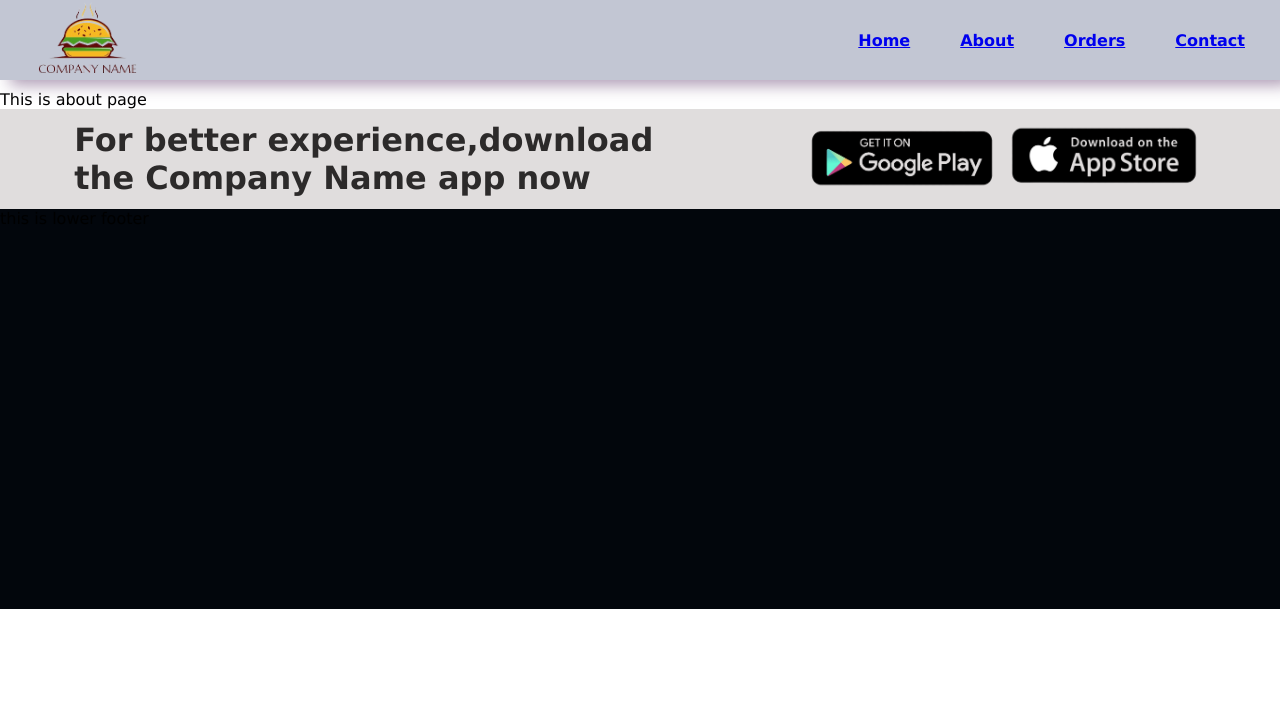
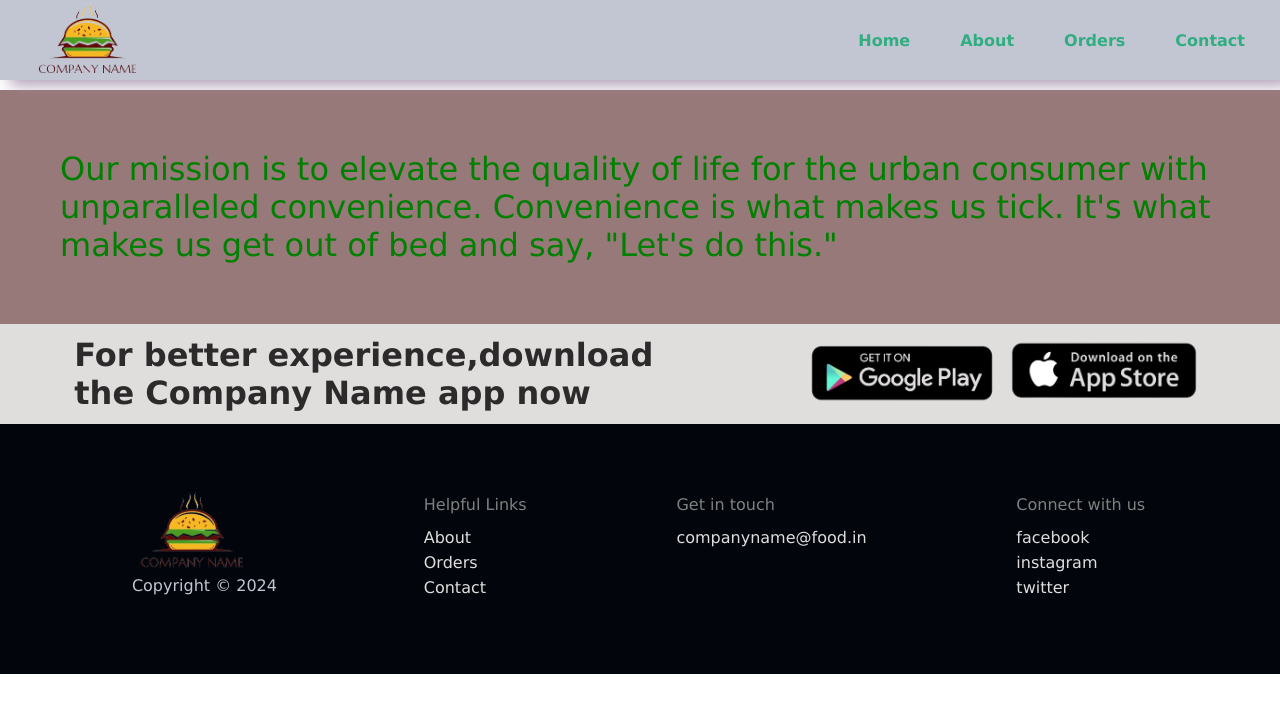
Before and after one commit to ramprataptomar/food-ordering-app, a React (Vite) app: page /about in a window 1280 px wide. Shown: the top 712 px of the page. Built offline with nearby package versions, Linux system fonts and the light colour scheme.

Commit message:
completed rouutes and implement lazy loading on routes

```diff
--- a/src/App.js
+++ b/src/App.js
@@ -1,13 +1,16 @@
-import React from "react";
+import React, {lazy, Suspense} from "react";
 import ReactDOM from "react-dom/client";
 import Header from "./components/Header";
 import Body from "./components/Body";
 import Footer from "./components/Footer";
 import {createBrowserRouter, Outlet, RouterProvider} from "react-router-dom";
-import About from "./components/About";
+// import About from "./components/About";
 import Error from "./components/Error";
+import Orders from "./components/Orders";
+import Contact from "./components/Contact";
+import RestaurantMenu from "./components/RestaurantMenu";
 
-
+const About = lazy(() => import("./components/About"))
 const AppLayout = () => {
     return(
         <div className="app-container">
@@ -35,7 +38,21 @@ const appRouter = createBrowserRouter([
             },
             {
                 path: "/about",
-                element: <About/>,
+                element: <Suspense fallback={<h1>Loading...</h1>}>
+                            <About/>
+                         </Suspense>,
+            },
+            {
+                path: "/orders",
+                element: <Orders/>,
+            },
+            {
+                path: "/contact",
+                element: <Contact/>,
+            },
+            {
+                path: "/restaurant/:resId",
+                element: <RestaurantMenu/>
             }
         ],
         errorElement: <Error/>,
--- a/src/components/About.js
+++ b/src/components/About.js
@@ -1,7 +1,7 @@
 const About = () => {
     return (
-        <div>
-            This is about page
+        <div className="about-lines">
+            Our mission is to elevate the quality of life for the urban consumer with unparalleled convenience. Convenience is what makes us tick. It's what makes us get out of bed and say, "Let's do this."
         </div>
     )
 }
--- a/src/components/Body.js
+++ b/src/components/Body.js
@@ -2,6 +2,10 @@ import RestaurantCard from "./RestaurantCard";
 import {restaurantsDataList} from '../utils/restaurantsData';
 import {useEffect, useState} from "react";
 import {MENU_URL} from "../utils/constants";
+import {Link} from "react-router-dom";
+import Shimmer from "./Shimmer";
+import RestaurantMenu from "./RestaurantMenu";
+
 
 function Body() {
 
@@ -18,7 +22,14 @@ function Body() {
         const json = await data.json();
         setRestaurantList(json?.data?.cards[1]?.card?.card?.gridElements?.infoWithStyle?.restaurants)
         setFilteredList(json?.data?.cards[1]?.card?.card?.gridElements?.infoWithStyle?.restaurants)
+        {
+            console.log(restaurantList);
+            <RestaurantMenu key={restaurantList} menu={restaurantList}/>
+        }
     }
+
+    if(restaurantList == null)
+        return <Shimmer/>;
 
     return (
         <div className="body-container">
@@ -27,7 +38,7 @@ function Body() {
                     <input
                         className="body-filter-btn"
                         type="text"
-                        placeholder="Search your food corner"
+                        placeholder="Search your food"
                         value={searchText}
                         onChange={(e) => {
                             setSearchText(e.target.value);
@@ -56,7 +67,7 @@ function Body() {
             <div className="restaurant-container">
                 {
                     filteredList?.map((restaurant) => (
-                        <RestaurantCard key={restaurant.info.id} restaurantsDataList={restaurant.info}/>
+                        <Link to={"/restaurant/"+restaurant.info.id}><RestaurantCard key={restaurant.info.id} restaurantsDataList={restaurant.info}/></Link>
                     ))
                 }
             </div>
--- /dev/null
+++ b/src/components/Contact.js
@@ -0,0 +1,14 @@
+function Contact() {
+    return (
+        <div className="contact">
+            <div className="contact-left">Have any query ?</div>
+            <div className="contact-right">
+                <textarea placeholder="Ask anything"></textarea>
+                <input type="email" placeholder="Enter your mail"/>
+                <button>Send</button>
+            </div>
+        </div>
+    )
+}
+
+export default Contact;
--- a/src/components/Footer.js
+++ b/src/components/Footer.js
@@ -1,5 +1,7 @@
 import GOOGLE_PLAY from "../../assets/google-play.png";
 import PLAY_STORE from "../../assets/play-store.png";
+import {Link} from "react-router-dom";
+import {LOGO_URL} from '../utils/constants';
 export default function Footer() {
     return (
         <div className="footer">
@@ -12,7 +14,28 @@ export default function Footer() {
             </div>
 
             <div className="lower-footer">
-                    this is lower footer
+                <div className="lower-footer-content">
+                    <div>
+                        <img className="footer-img" src={LOGO_URL} alt="logo"/>
+                        <span className="copyright">Copyright&nbsp;&copy;&nbsp;2024</span>
+                    </div>
+                    <div className="links1">
+                        <div className="links-title">Helpful Links</div>
+                        <div><Link to="/">About</Link></div>
+                        <div><Link to="/">Orders</Link></div>
+                        <div><Link to="/">Contact</Link></div>
+                    </div>
+                    <div className="links1">
+                        <div className="links-title">Get in touch</div>
+                        <div><Link to="/">companyname@food.in</Link></div>
+                    </div>
+                    <div className="links1">
+                        <div className="links-title">Connect with us</div>
+                        <div><Link to="/">facebook</Link></div>
+                        <div><Link to="/">instagram</Link></div>
+                        <div><Link to="/">twitter</Link></div>
+                    </div>
+                </div>
             </div>
 
         </div>
--- a/src/components/Header.js
+++ b/src/components/Header.js
@@ -7,12 +7,10 @@ function Header() {
                 <img className="logo" src={LOGO_URL} alt="web-logo"/>
             </div>
             <div className="nav-items-container">
-                <ul>
-                    <li><Link to="/">Home</Link></li>
-                    <li><Link to="/about">About</Link></li>
-                    <li><Link to="/orders">Orders</Link></li>
-                    <li><Link to="/contact">Contact</Link></li>
-                </ul>
+                    <div><Link to="/">Home</Link></div>
+                    <div><Link to="/about">About</Link></div>
+                    <div><Link to="/orders">Orders</Link></div>
+                    <div><Link to="/contact">Contact</Link></div>
             </div>
         </div>
     );
--- /dev/null
+++ b/src/components/Orders.js
@@ -0,0 +1,14 @@
+import {Link} from "react-router-dom";
+
+function Orders() {
+    return (
+        <div className="empty-cart">
+            <img className="cart-img" src="https://media-assets.swiggy.com/swiggy/image/upload/fl_lossy,f_auto,q_auto/2xempty_cart_yfxml0" alt="empty-cart"/>
+            <div className="cart-title">Your Cart is Empty</div>
+
+            <Link to={"/"}><div className="cart-button">Order Something</div></Link>
+        </div>
+    )
+}
+
+export default Orders;
--- a/src/components/RestaurantCard.js
+++ b/src/components/RestaurantCard.js
@@ -1,7 +1,10 @@
 import {CDN_URL} from "../utils/constants";
+import {Link} from "react-router-dom";
+import RestaurantMenu from "./RestaurantMenu";
 
 function RestaurantCard(props) {
     const {name, cloudinaryImageId, costForTwo, avgRating, locality, areaName} = props.restaurantsDataList;
+
     return (
         <div className="restaurant-card">
             <img className="restaurant-card-image" src={CDN_URL+cloudinaryImageId} alt="Food Image"/>
--- /dev/null
+++ b/src/components/RestaurantMenu.js
@@ -0,0 +1,13 @@
+import {useEffect, useState} from "react";
+import {MENU_URL} from "../utils/constants.js"
+
+function RestaurantMenu(props) {
+    console.log(props);
+    return (
+        <div>
+            <h1></h1>
+        </div>
+    )
+}
+
+export default RestaurantMenu;
--- /dev/null
+++ b/src/components/Shimmer.js
@@ -0,0 +1,9 @@
+const Shimmer = () => {
+    return(
+        <div>
+            Loading...
+        </div>
+    )
+}
+
+export default Shimmer;
--- a/src/utils/constants.js
+++ b/src/utils/constants.js
@@ -1,5 +1,5 @@
 import logo from '../../assets/logo.png';
-export const LOGO_URL = logo;//"https://encrypted-tbn0.gstatic.com/images?q=tbn:ANd9GcQdaMYtVi9_tfNcpsbGGseU6ehYgV9UeU3h7A&usqp=CAU";
+export const LOGO_URL = logo;
 
 export const CDN_URL = "https://res.cloudinary.com/swiggy/image/upload/fl_lossy,f_auto,q_auto,w_508,h_320,c_fill/";
 
--- a/style.css
+++ b/style.css
@@ -19,7 +19,6 @@
     left: 0;
     z-index: 1;
     box-shadow:  10px 5px 15px rgba(158, 136, 166, 0.85);
-
 }
 .logo {
     width: 115px;
@@ -28,18 +27,20 @@
 .logo:hover{
     cursor: pointer;
 }
-.nav-items-container > ul {
+.nav-items-container{
     display: flex;
 }
-.nav-items-container > ul > li {
-    color: #30ae81;
+.nav-items-container > div{
     font-weight: bold;
     list-style: none;
     margin: 10px;
     padding: 15px;
 }
-.nav-items-container > ul > li:hover {
-    color: #7b1655;
+.nav-items-container > div > a{
+    text-decoration: none;
+    color: #30ae81;
+}
+.nav-items-container > div:hover {
     cursor: pointer;
 }
 
@@ -76,6 +77,10 @@
     display: flex;
     justify-content: center;
     flex-wrap: wrap;
+}
+.restaurant-container > a{
+    text-decoration: none;
+    color: black;
 }
 .restaurant-card{
     border-radius: 18px;
@@ -123,5 +128,112 @@
 }
 .lower-footer {
     background-color: rgb(2, 6, 12);
-    height: 400px;
+    height: 250px;
 }
+.lower-footer-content{
+    display: flex;
+    justify-content: space-around;
+    padding: 60px;
+    color: #c2c6d3;
+    font-size: medium;
+}
+.lower-footer-content > div {
+    display: flex;
+    flex-flow: column;
+}
+.footer-img {
+    width: 120px;
+}
+.links-title {
+    color: grey;
+    margin: 8px 0;
+}
+.links1 > div{
+    padding: 3px;
+}
+.links1 > div > a {
+    text-decoration: none;
+    color: #e0dddd;
+}
+
+/*About*/
+.about-lines{
+    background-color: #987979;
+    height: auto;
+    font-size: xx-large;
+    color: green;
+    padding: 60px;
+    text-align: start;
+}
+
+/*Orders*/
+.empty-cart{
+    display: flex ;
+    flex-flow: column;
+    justify-content: center;
+    align-items: center;
+    /*margin: 10px;*/
+    > a{
+        text-decoration: none;
+    }
+}
+.cart-img{
+    width: 400px;
+    margin: 40px;
+}
+.cart-title{
+    margin: 15px;
+    font-weight: bold;
+}
+.cart-button{
+    margin: 10px;
+    background-color: orange;
+    padding: 15px 80px;
+    color: white;
+    font-weight: bold;
+}
+.cart-button:hover{
+    cursor: pointer;
+    box-shadow: -5px -5px 15px rgba(158, 136, 166, 0.85);
+}
+
+/*Contact*/
+.contact{
+    display: flex;
+    margin: 200px 0;
+    height: 300px;
+}
+.contact-left{
+    width: 50%;
+    background-color: #ab9898;
+    text-align: center;
+    padding-top: 80px;
+    font-weight: bold;
+    font-size: xx-large;
+    color: #bbc252;
+}
+.contact-right{
+    display: flex;
+    justify-content: center;
+    flex-flow: column;
+    > textarea{
+        margin: 10px 200px;
+        padding: 10px;
+        width: 50%;
+        height: 500px;
+    }
+    > input, > button{
+        text-align: center;
+        font-weight: bold;
+        color: white;
+        width: 50%;
+        margin: 10px 200px;
+        padding: 10px;
+        background-color: rgba(200, 154, 225, 0.85);
+        border-radius: 15px;
+    }
+    > button:hover{
+            cursor: pointer;
+            transform: scale(1.05);
+    }
+}
```
